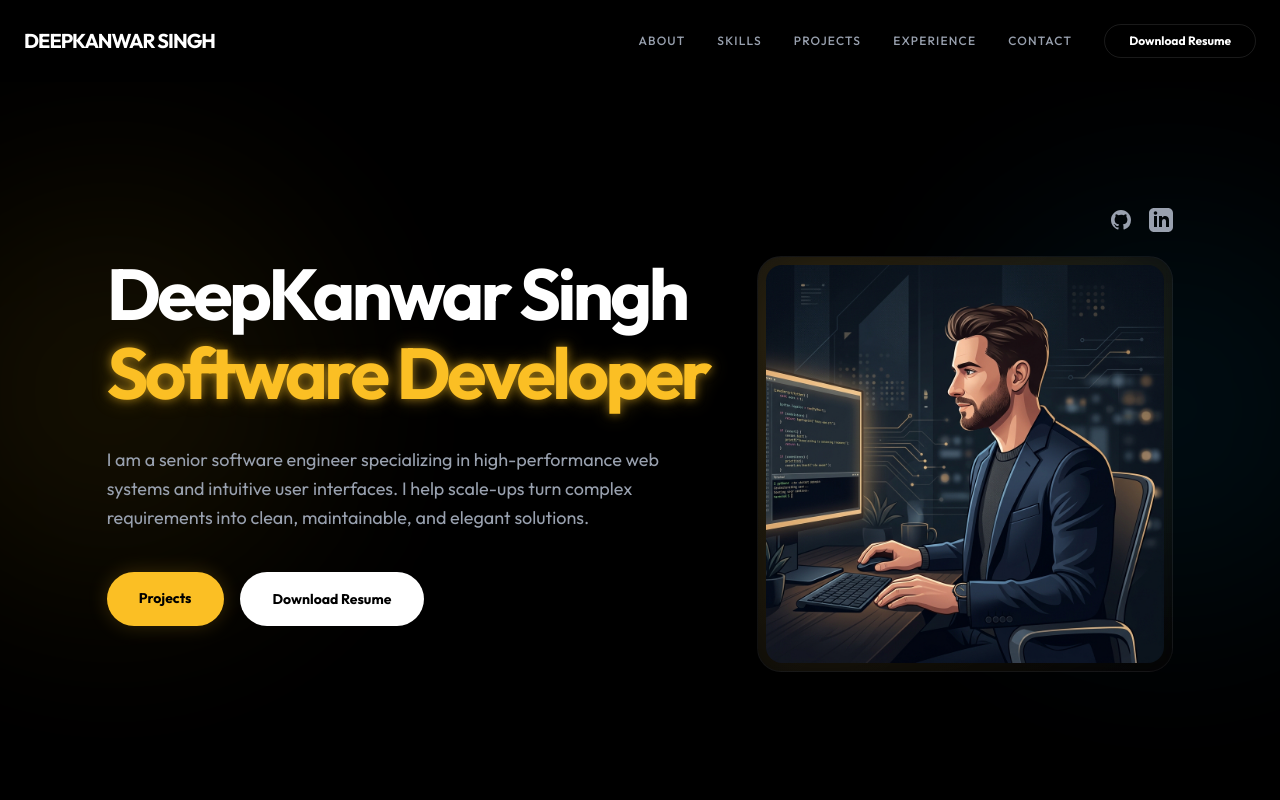
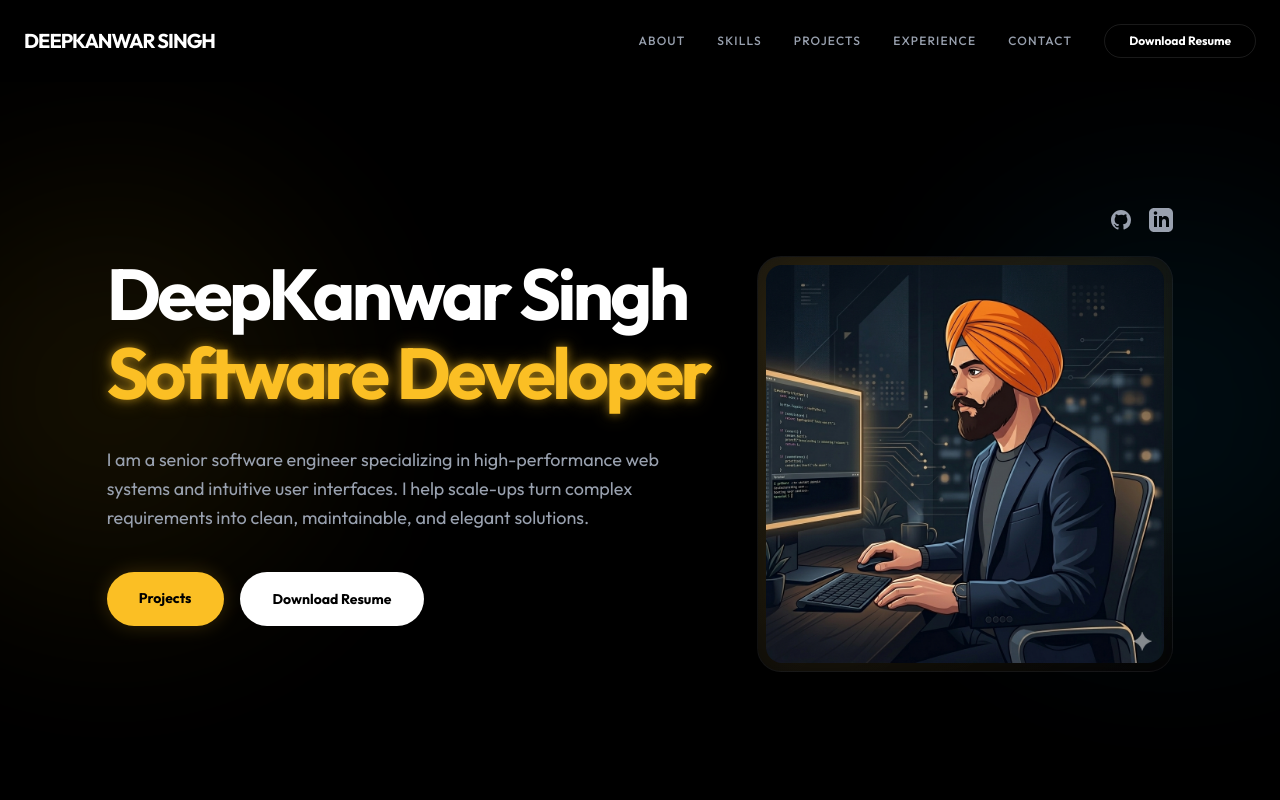
Before and after one commit to deepkanwarsingh/next_portfolio, a Next.js app: page / in a window 1280 px wide. Shown: the top 800 px of the page. Built offline with nearby package versions, Linux system fonts and the light colour scheme; no server answers.

Commit message:
avatar updated

```diff
--- a/components/Hero.tsx
+++ b/components/Hero.tsx
@@ -66,7 +66,7 @@ export default function Hero() {
             <div className="relative aspect-square rounded-3xl overflow-hidden glass-card p-2">
               <div className="relative w-full h-full rounded-2xl overflow-hidden">
                 <Image
-                  src="/avatar.png"
+                  src="/avatarr.png"
                   alt="Deep Kanwar Mann"
                   fill
                   className="object-cover"
```
Also changed, not shown: public/avatarr.png (added).
